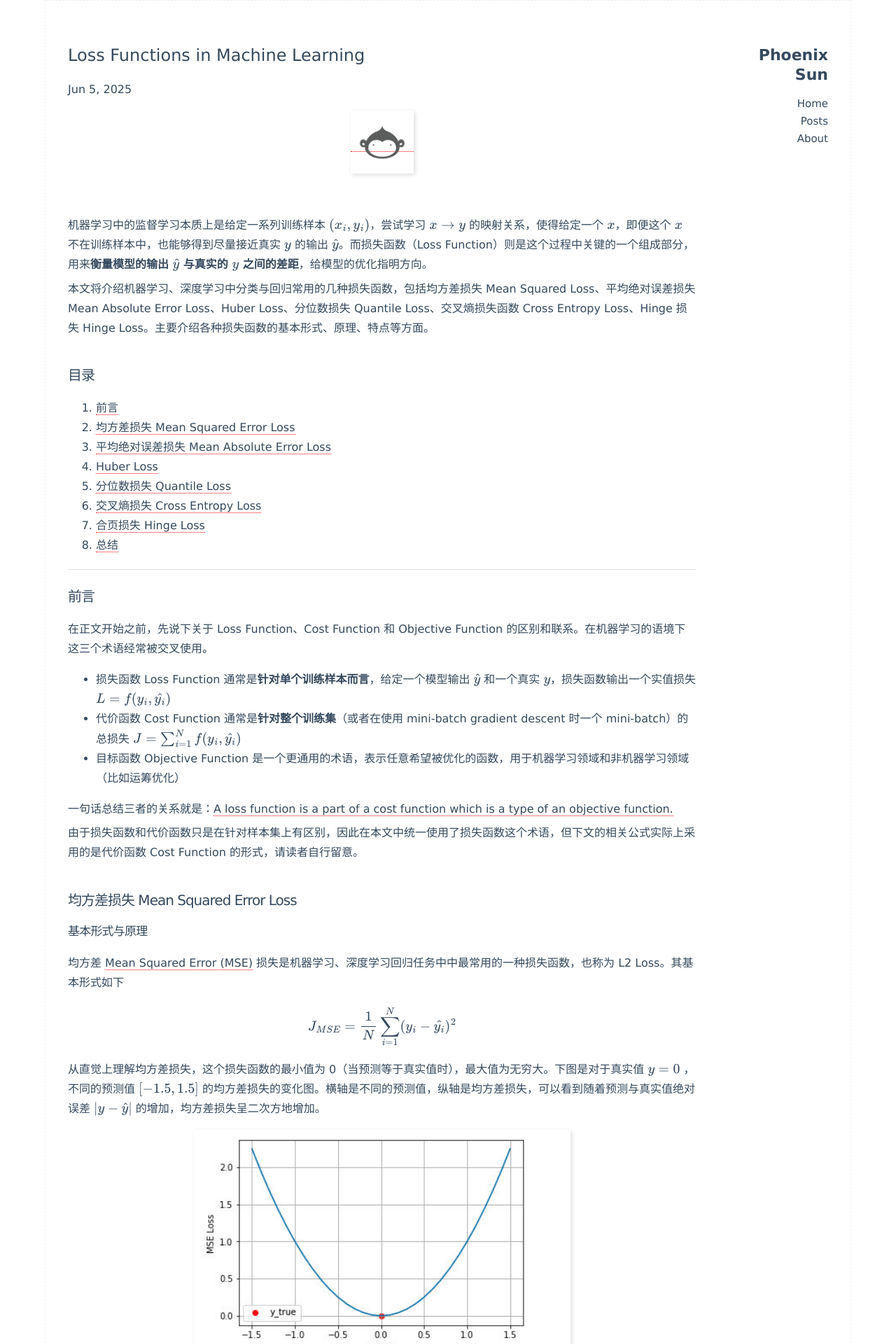
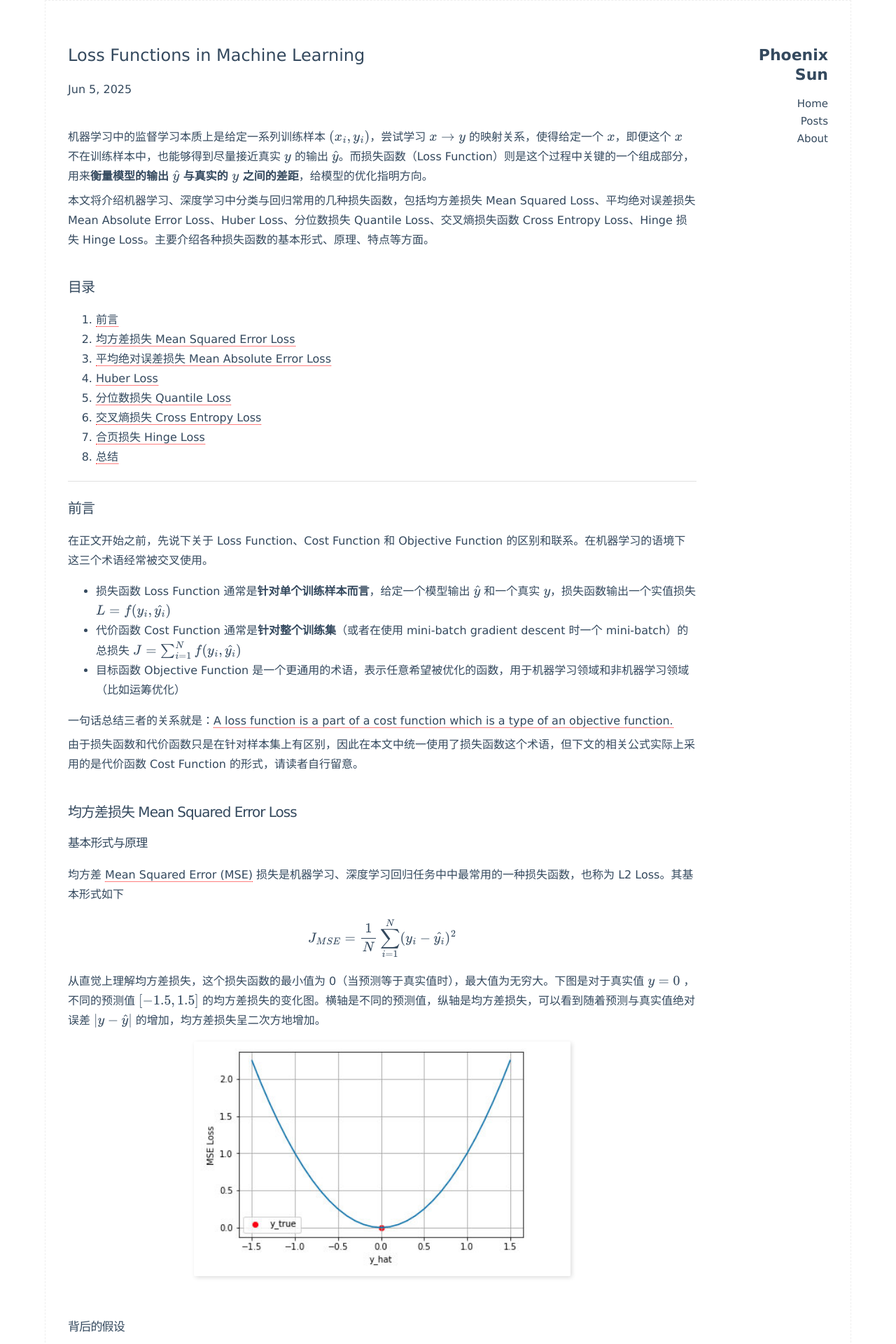
Before and after one commit to guobosun/guobosun.github.io, a Jekyll site: the page built from _posts/2025-06-04-loss-functions-in-ml.md, in a window 1280 px wide. Shown: the top 1920 px of the page at 70% size. Built offline with Jekyll 4.4.1, drawn with Linux system fonts in a browser that asks for light colours; formulas are drawn with MathJax 3; comment, search, counter and statistics services are not loaded.

Commit message:
Update 2025-06-04-loss-functions-in-ml.md

```diff
--- a/_posts/2025-06-04-loss-functions-in-ml.md
+++ b/_posts/2025-06-04-loss-functions-in-ml.md
@@ -6,13 +6,6 @@ categories: ML
 description: 机器学习常见的损失函数小结
 ---
 
-<!--START figure-->
-<div class="figure">
-  <a href="/assets/favicon.png" data-lightbox="loss_functions_in_ml_head_img">
-    <img src="/assets/favicon.png" width="10%" alt="loss_functions_in_ml_head_img"/>
-  </a>
-</div>
-<!--END figure-->
 
 <br>
 
```
